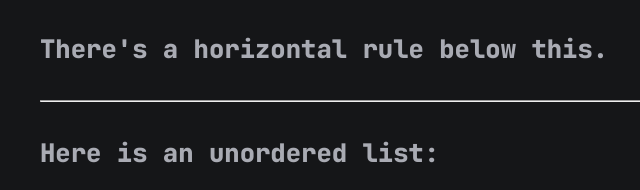
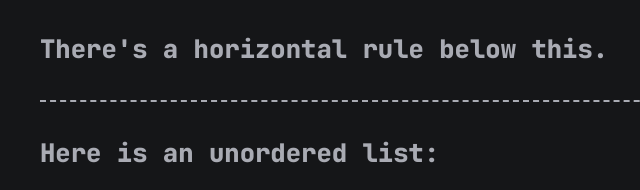
Before and after one commit to sharadcodes/gatsby-theme-serial-programmer, a Gatsby site: page /gatsby-markdown/ in a window 1280 px wide. Shown: the part 2296-2486 px from the top of the page, without its empty margins (275-915 px from the left). Built offline with nearby package versions, Linux system fonts and the light colour scheme; Gatsby itself is replaced by a stand-in of ours; some packages are replaced by stand-ins of ours.

Commit message:
Update common.css

```diff
--- a/src/common.css
+++ b/src/common.css
@@ -11,3 +11,10 @@
 .gatsby-highlight{
   padding: 0.5rem!important;
 }
+hr {
+	border-top: 2px dashed var(--white-2)!important;
+	border-bottom: none!important;
+	border-left: none!important;
+	border-right: none!important;
+	margin-bottom: 1.75rem!important;
+}
```
